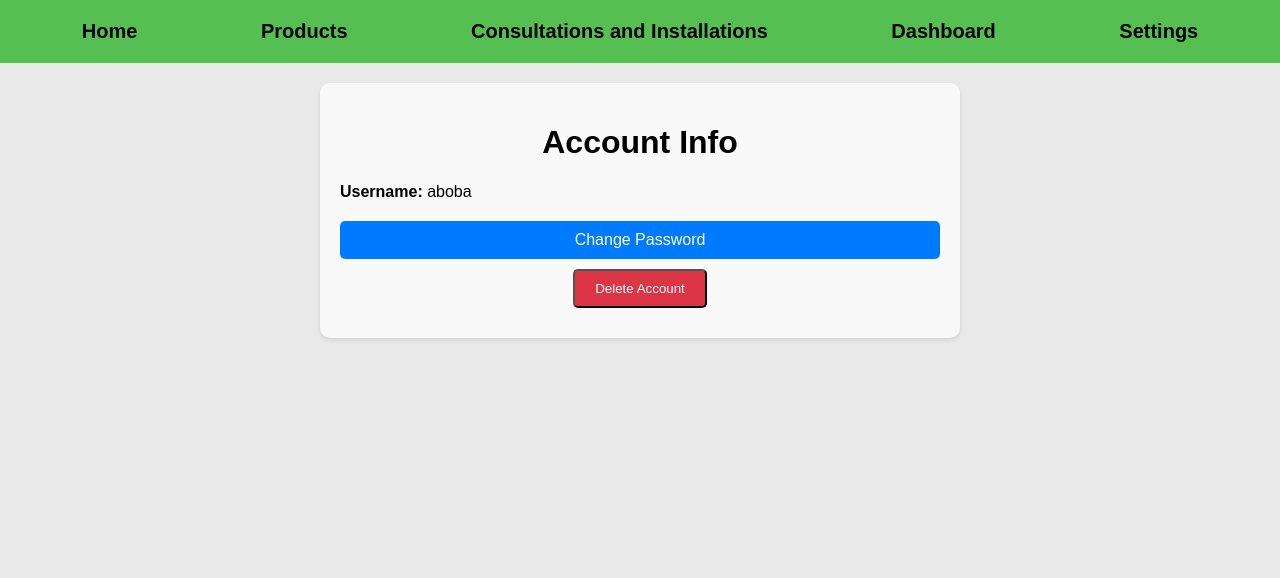
After one commit to Jacuzzie/django, a Django app: page /account-info/ in a window 1280 px wide. The commit adds this page. Shown: the top 578 px of the page. Run offline with Django 5.2, Linux system fonts and the light colour scheme; a user stored in the database is signed in.

Commit message:
Implemented account info page, change password, and delete account functionality

```diff
--- /dev/null
+++ b/main/templates/main/account_info.html
@@ -0,0 +1,16 @@
+{% extends 'main/base.html' %}
+{% block content %}
+<div class="account-info-page">
+    <h1>Account Info</h1>
+    <div class="account-details">
+        <p><strong>Username:</strong> {{ user.username }}</p>
+    </div>
+    <div class="account-actions">
+        <a href="{% url 'main:change_password' %}" class="button">Change Password</a>
+        <form method="post" action="{% url 'main:delete_account' %}">
+            {% csrf_token %}
+            <button type="submit" class="button delete-button">Delete Account</button>
+        </form>
+    </div>
+</div>
+{% endblock %}
--- a/main/templates/main/base.html
+++ b/main/templates/main/base.html
@@ -33,9 +33,9 @@
 
         <div>Products
             <ul>
-                <li>Solar Panels</li>
-                <li>EV Chargers</li>
-                <li>Smart Home Devices</li>
+                <li><a href="{% url 'main:solar_panels' %}">Solar Panels</a></li>
+                <li><a href="{% url 'main:ev_chargers' %}">EV Chargers</a></li>
+                <li><a href="{% url 'main:smart_home_devices' %}">Smart Home Devices</a></li>
             </ul>
         </div>
         <div>
@@ -57,6 +57,9 @@
                             {% csrf_token %}
                             <button type="submit">Logout</button>
                         </form>
+                    </li>
+                    <li>
+                        <a href="{% url 'main:account_info' %}">Account Information</a>
                     </li>
                 </ul>
             </div>
--- /dev/null
+++ b/main/templates/main/carbon_footprint_calculator.html
@@ -0,0 +1,5 @@
+{% extends 'main/base.html' %}
+{% block content %}
+<h1>Carbon Footprint Calculator</h1>
+<p>Details about Carbon Footprint Calculator will go here.</p>
+{% endblock %}
--- a/main/urls.py
+++ b/main/urls.py
@@ -28,4 +28,16 @@ urlpatterns = [
     path('login/', auth_views.LoginView.as_view(template_name='main/login.html'), name='login'),
     path('logout/', auth_views.LogoutView.as_view(), name='logout'),
     path('signup/', views.signup, name='signup'),
+
+    #Products and services pages
+    path('solar-panels/', views.solar_panels, name='solar_panels'),
+    path('ev-chargers/', views.ev_chargers, name='ev_chargers'),
+    path('smart-home-devices/', views.smart_home_devices, name='smart_home_devices'),
+    path('my-carbon-footprint/', views.my_carbon_footprint, name='my_carbon_footprint'),
+
+    #Account information page
+    path('account-info/', views.account_info, name='account_info'),
+    path('change-password/', views.change_password, name='change_password'),
+    path('delete-account/', views.delete_account, name='delete_account'),
+
 ]
--- a/main/views.py
+++ b/main/views.py
@@ -10,6 +10,8 @@ from .forms import ContactForm
 from .models import ChatMessage, Booking
 import logging
 from django.http import HttpResponse
+from django.contrib.auth.forms import PasswordChangeForm
+from django.contrib.auth import update_session_auth_hash
 
 logger = logging.getLogger(__name__)
 
@@ -139,3 +141,40 @@ class DebugLoginView(LoginView):
 
 def debug_root(request):
     return HttpResponse("Root URL is working!")
+
+##
+def solar_panels(request):
+    return render(request, 'main/solar_panels.html')
+
+def ev_chargers(request):
+    return render(request, 'main/ev_chargers.html')
+
+def smart_home_devices(request):
+    return render(request, 'main/smart_home_devices.html')
+
+def my_carbon_footprint(request):
+    return render(request, 'main/my_carbon_footprint.html')
+##
+
+@login_required
+def account_info(request):
+    return render(request, 'main/account_info.html', {'user': request.user})
+
+@login_required
+def change_password(request):
+    if request.method == 'POST':
+        form = PasswordChangeForm(user=request.user, data=request.POST)
+        if form.is_valid():
+            form.save()
+            update_session_auth_hash(request, form.user)  # Keep the user logged in
+            return redirect('main:account_info')
+    else:
+        form = PasswordChangeForm(user=request.user)
+    return render(request, 'main/change_password.html', {'form': form})
+
+@login_required
+def delete_account(request):
+    if request.method == 'POST':
+        request.user.delete()
+        return redirect('main:home')
+    return render(request, 'main/delete_account.html')
--- a/static/css/style.css
+++ b/static/css/style.css
@@ -45,8 +45,7 @@ nav div:hover ul {
     display: block;
 }
 
-/* Button styling */
-.button {
+.primary-button {
     background: green;
     color: white;
     padding: 15px 30px;
@@ -333,3 +369,99 @@ footer .footer-links {
 footer .footer-links a + a {
     margin-left: 10px; /* Adds spacing between links */
 }
+
+.product-page {
+    text-align: center;
+    margin: 20px auto;
+    max-width: 800px;
+    padding: 20px;
+    background-color: #f9f9f9;
+    border-radius: 10px;
+    box-shadow: 0 2px 4px rgba(0, 0, 0, 0.1);
+}
+
+.product-image {
+    max-width: 100%;
+    height: auto;
+    border-radius: 10px;
+    margin-bottom: 20px;
+}
+
+.product-page ul {
+    text-align: left;
+    margin: 20px auto;
+    max-width: 600px;
+    list-style: disc;
+    padding-left: 20px;
+}
+
+.product-page h1 {
+    text-align: center; /* Centers the text horizontally */
+    margin-top: 20px; /* Optional: Adds spacing from the top */
+    font-size: 2rem; /* Optional: Adjusts the font size */
+    font-weight: bold; /* Optional: Makes the text bold */
+}
+
+.account-info-page {
+    text-align: center;
+    margin: 20px auto;
+    max-width: 600px;
+    padding: 20px;
+    background-color: #f9f9f9;
+    border-radius: 10px;
+    box-shadow: 0 2px 4px rgba(0, 0, 0, 0.1);
+}
+
+.account-details {
+    margin-bottom: 20px;
+    text-align: left;
+}
+
+.account-actions .button {
+    display: block;
+    margin: 10px auto;
+    padding: 10px 20px;
+    background-color: #007bff;
+    color: white;
+    text-decoration: none;
+    border-radius: 5px;
+    text-align: center;
+}
+
+.account-actions .delete-button {
+    background-color: #dc3545;
+}
+
+.account-actions .delete-button:hover {
+    background-color: #c82333;
+}
+
+.change-password-page {
+    text-align: center;
+    margin: 20px auto;
+    max-width: 600px;
+    padding: 20px;
+    background-color: #f9f9f9;
+    border-radius: 10px;
+    box-shadow: 0 2px 4px rgba(0, 0, 0, 0.1);
+}
+
+.change-password-page form {
+    margin-top: 20px;
+}
+
+.change-password-page .button {
+    display: inline-block;
+    padding: 10px 20px;
+    background-color: #007bff;
+    color: white;
+    text-decoration: none;
+    border-radius: 5px;
+    text-align: center;
+    border: none;
+    cursor: pointer;
+}
+
+.change-password-page .button:hover {
+    background-color: #0056b3;
+}
```
Also changed, not shown: other parts of static/css/style.css (+41 -4 lines), main/templates/main/change_password.html (added, +11 -0 lines), main/templates/main/ev_chargers.html (added, +15 -0 lines), main/templates/main/home.html (+10 -9 lines), main/templates/main/smart_home_devices.html (added, +15 -0 lines), main/templates/main/solar_panels.html (added, +15 -0 lines), db.sqlite3, static/images/carbon_footprint.jpg (added), static/images/ev_chargers.jpg (added), static/images/smart_home_devices.jpg (added), static/images/solar_panels.jpg (added).
